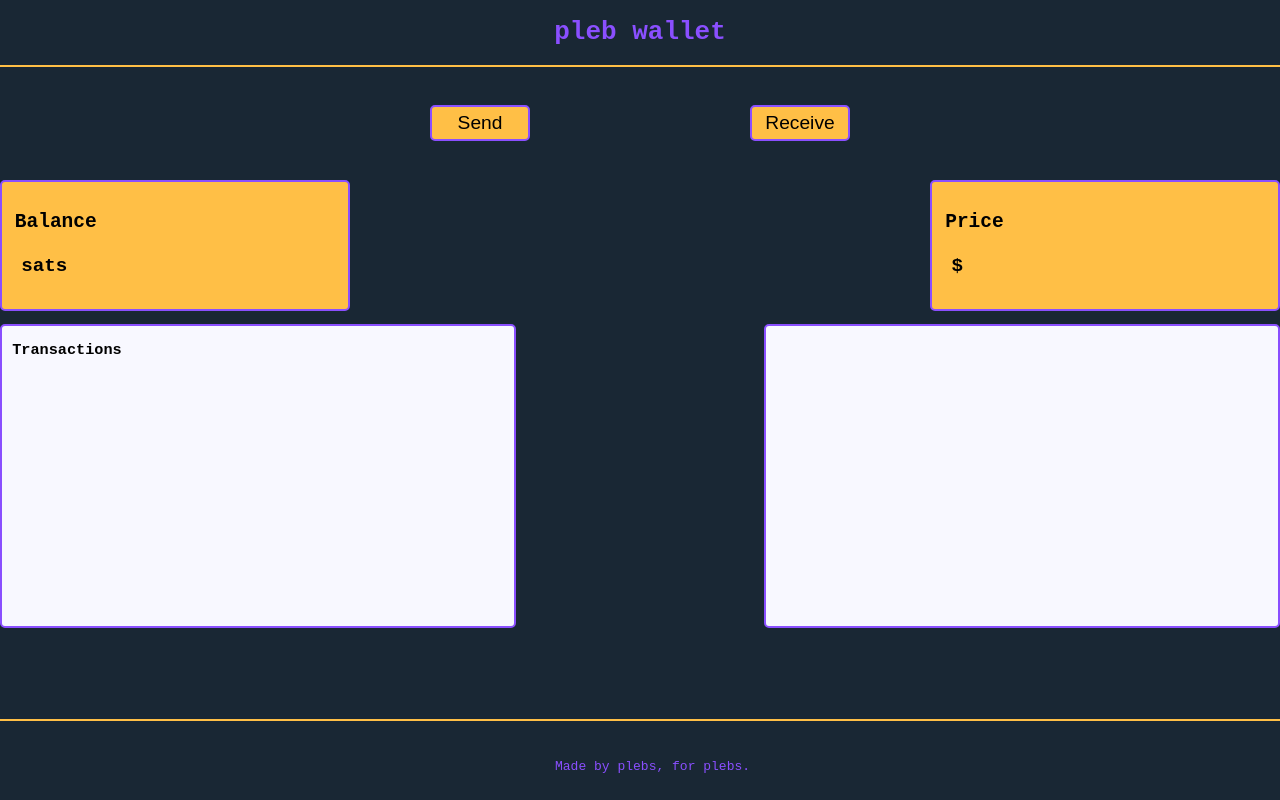
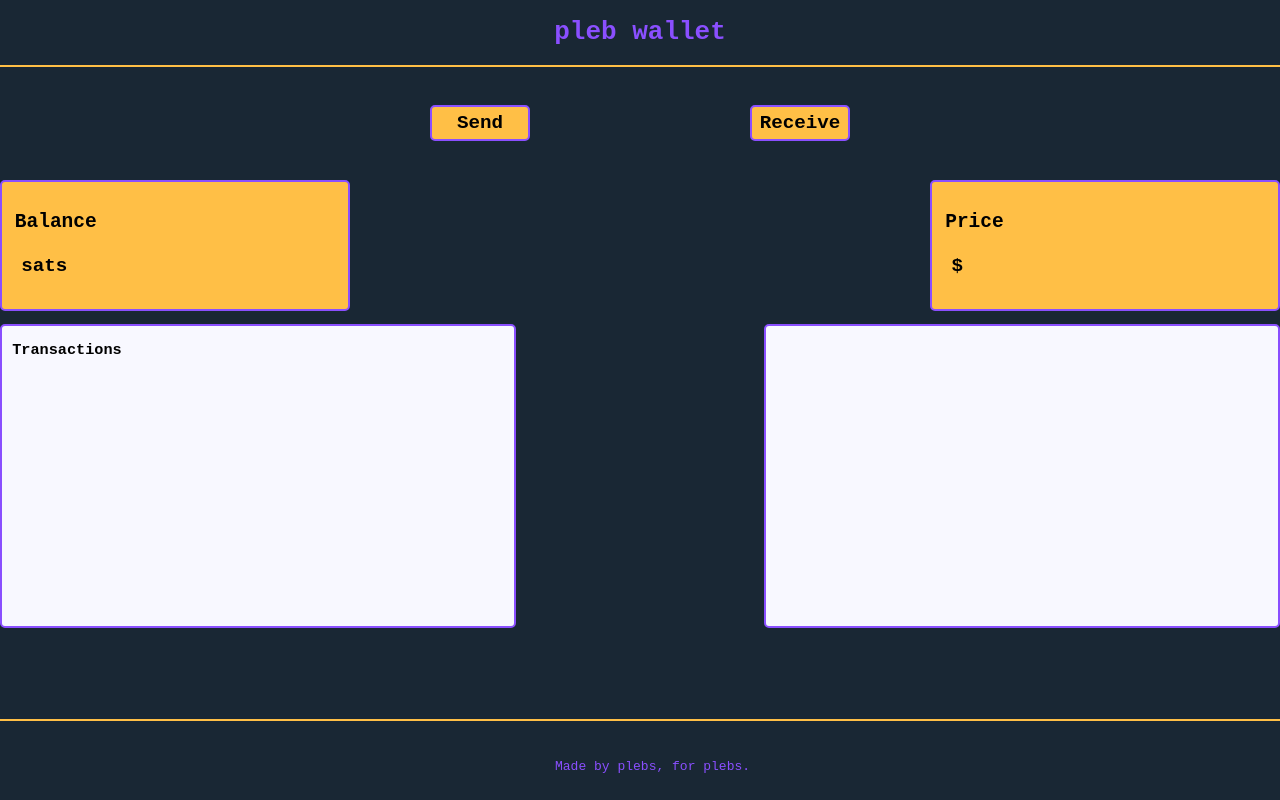
Before and after one commit to AustinKelsay/learn-react, a React (Create React App) app: page / in a window 1280 px wide. Built offline with nearby package versions, Linux system fonts and the light colour scheme; no server answers.

Commit message:
Font changes for buttons

```diff
--- a/src/components/Buttons.css
+++ b/src/components/Buttons.css
@@ -16,6 +16,8 @@
   border-radius: 5px;
   padding: 5px;
   font-size: 1.2rem;
+  font-family: monospace;
+  font-weight: bold;
   width: 100px;
 }
 
```
